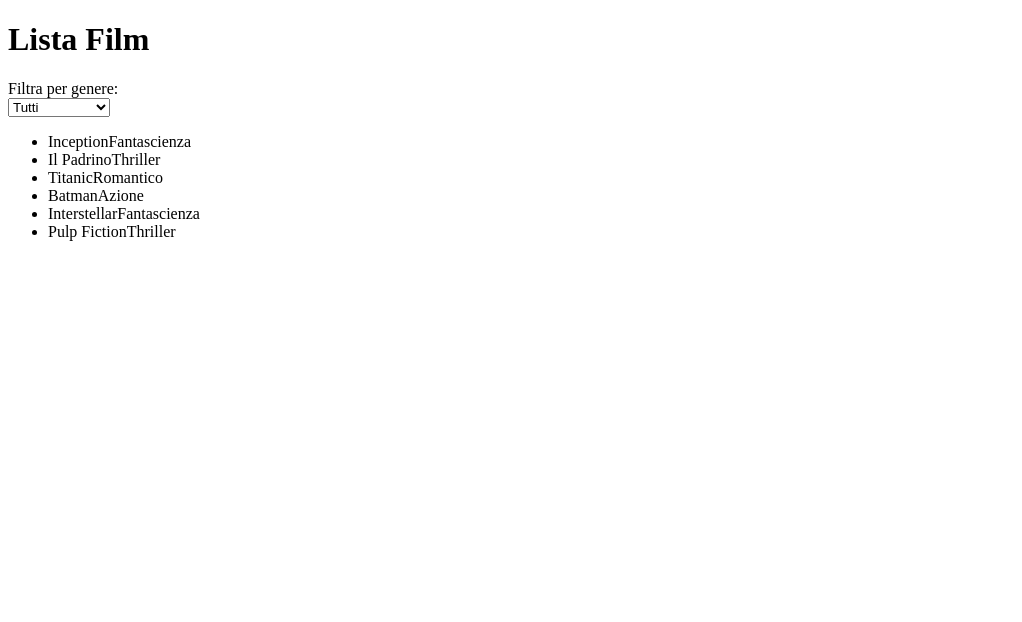
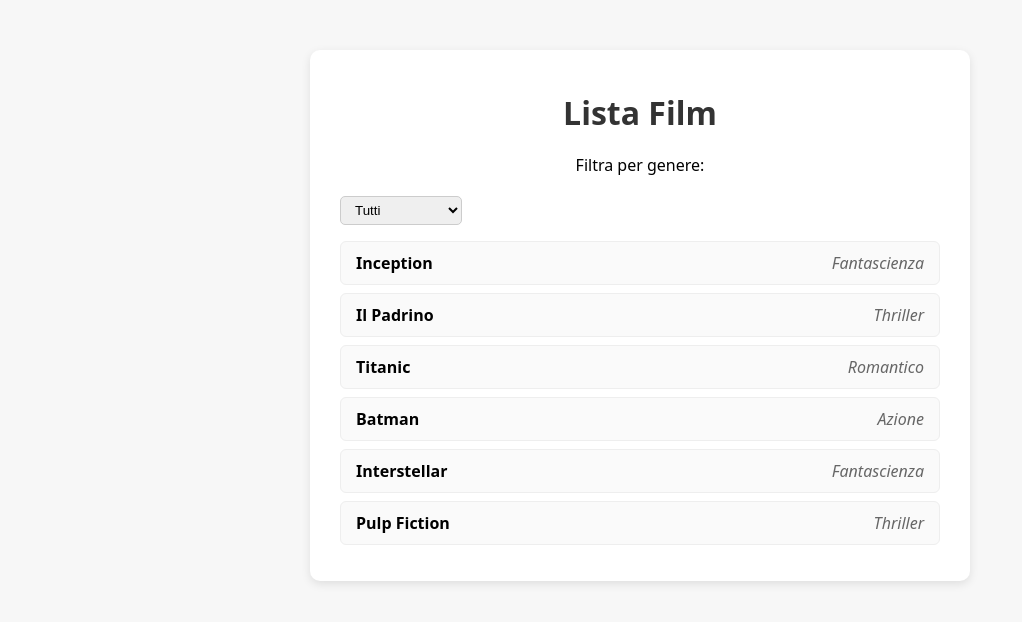
Before and after one commit to JuriPatacchiola/react-movie-filter, a React (Vite) app: page / in a window 1280 px wide. Shown: the top 622 px of the page, without its empty margins (0-1022 px from the left). Built offline with nearby package versions, Linux system fonts and the light colour scheme.

Commit message:
add the css style

```diff
--- a/src/index.css
+++ b/src/index.css
@@ -0,0 +1,64 @@
+body {
+  font-family: system-ui, sans-serif;
+  background-color: #f7f7f7;
+  margin: 0;
+  padding: 0;
+}
+
+.app-container {
+  max-width: 600px;
+  margin: 50px auto;
+  background: white;
+  padding: 20px 30px;
+  border-radius: 10px;
+  box-shadow: 0 3px 10px rgba(0, 0, 0, 0.1);
+}
+
+.title {
+  text-align: center;
+  margin-bottom: 20px;
+  color: #333;
+}
+
+.filter-container {
+  display: flex;
+  align-items: center;
+  justify-content: center;
+  gap: 10px;
+  margin-bottom: 20px;
+}
+
+select {
+  padding: 5px 10px;
+  border-radius: 5px;
+  border: 1px solid #ccc;
+}
+
+.movie-list {
+  list-style: none;
+  padding: 0;
+}
+
+.movie-item {
+  display: flex;
+  justify-content: space-between;
+  background: #fafafa;
+  border: 1px solid #eee;
+  padding: 10px 15px;
+  border-radius: 6px;
+  margin-bottom: 8px;
+  transition: background 0.2s ease;
+}
+
+.movie-item:hover {
+  background: #f0f0f0;
+}
+
+.movie-title {
+  font-weight: 600;
+}
+
+.movie-genre {
+  color: #666;
+  font-style: italic;
+}
```
